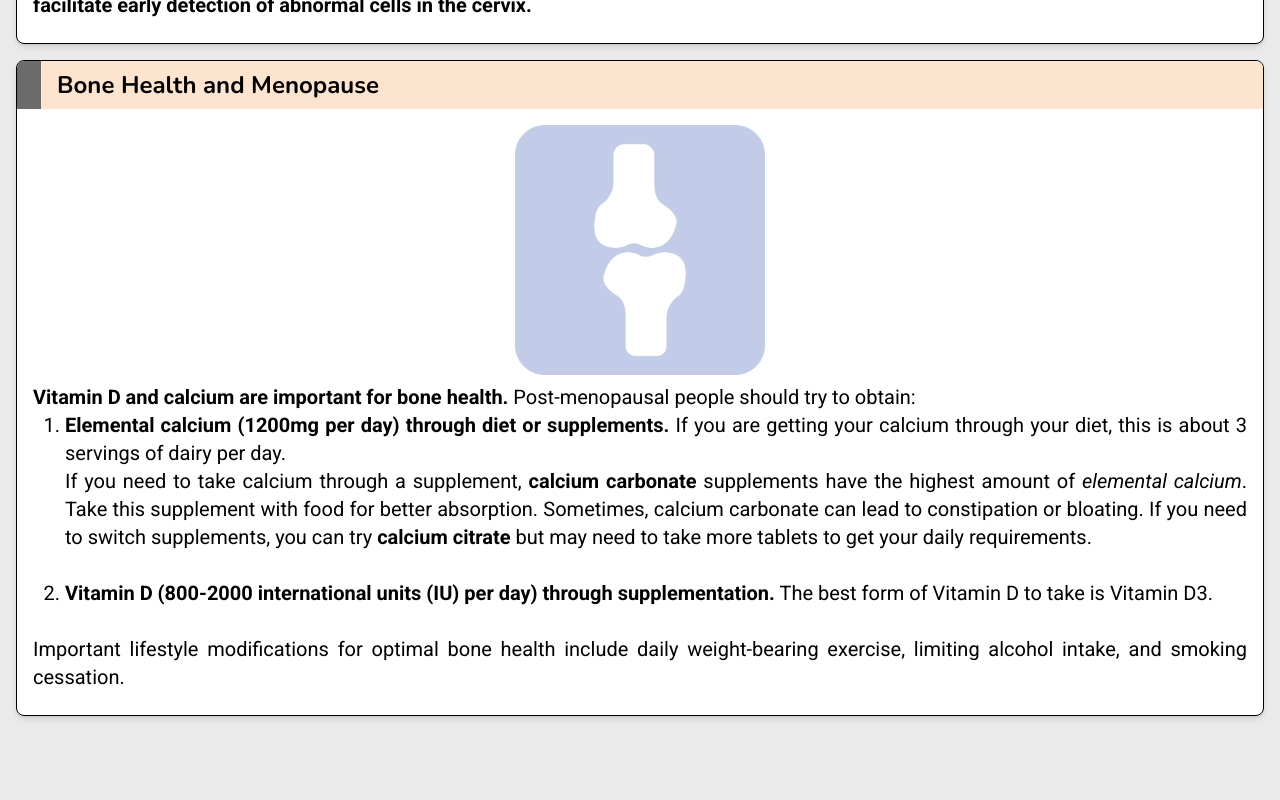
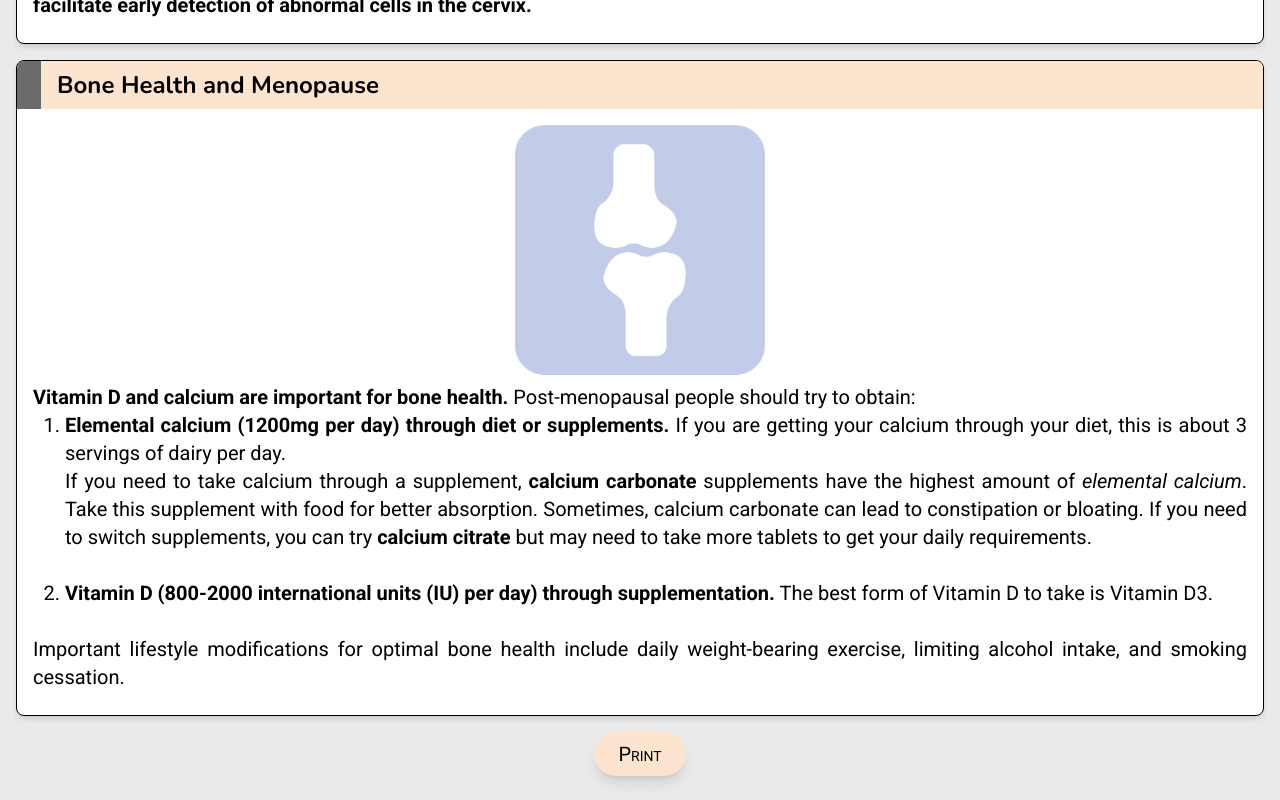
Before and after one commit to watsosc/menopause-tool, a SvelteKit app: page /education in a window 1280 px wide. Shown: the part 4882-5682 px from the top of the page. Before the commit the page ends 5614 px from the top, so only its background shows below. Built offline with nearby package versions, Linux system fonts and the light colour scheme.

Commit message:
Add print button to education page

```diff
--- a/src/routes/education/+page.svelte
+++ b/src/routes/education/+page.svelte
@@ -13,6 +13,7 @@
 	import Vaginal from './symptoms/Vaginal.svelte';
 	import Weight from './Weight.svelte';
 	import Symptoms from './symptoms/Symptoms.svelte';
+	import Container from '$lib/layouts/Container.svelte';
 </script>
 
 <Title />
@@ -35,3 +36,19 @@
 <BreastScreening />
 <CervicalScreening />
 <BoneHealth />
+<Container>
+	<div class="flex flex-row justify-center mb-6 print:hidden">
+		<button
+			class="text-xl font-body rounded-full bg-orange py-2 px-6 shadow-lg"
+			on:click={() => window.print()}
+		>
+			<div class="small-capper">Print</div>
+		</button>
+	</div>
+</Container>
+
+<style>
+	.small-capper {
+		font-variant: small-caps;
+	}
+</style>
```
